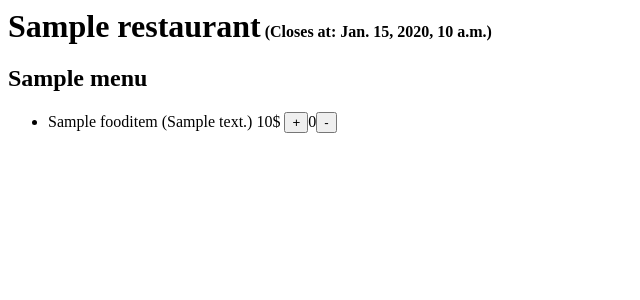
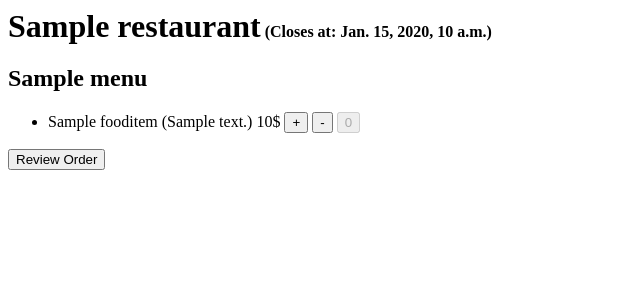
Before and after one commit to Ibrahim004/Restaurants-Pickup, a Django app: template foody/foodyapp/templates/foodyapp/menu_details.html in a window 1280 px wide. Shown: the top 300 px of the page, without its empty margins (0-640 px from the left). Run offline with Django 3.2, Linux system fonts and the light colour scheme; the template is opened without the code that fills it: most values are stand-ins (such as "Sample title", 1, 10 or a date in 2020).

Commit message:
Implements functionality to add food items to orders

```diff
--- a/foody/foodyapp/templates/foodyapp/menu_details.html
+++ b/foody/foodyapp/templates/foodyapp/menu_details.html
@@ -19,13 +19,36 @@
             {% for fooditem in menu.fooditem_set.all %}
             <li>
                 {{fooditem.name}} ({{fooditem.description}}) {{fooditem.price}}$
-                <span><button>+</button><span>0</span><button>-</button></span>
+                <span>
+                    <button type="button" onclick="incrementCount({{fooditem.id}})">+</button>
+                    <button type="button" onclick="decrementCount({{fooditem.id}})">-</button>
+                    <button type="button" disabled id="{{fooditem.id}}" name="{{fooditem.name}}" value="0" form="order_items_form">0</button>
+                </span>
             </li>
 
             {% endfor %}
         </ul>
+        <button type="submit" form="order_items_form">Review Order</button>
     </div>
+<form method="post" action="{% url 'review_order' %}" style="hidden" id="order_items_form">
+</form>
 {% endif %}
 </div>
+<script>
+    function incrementCount(foodItemId) {
+        button = document.getElementById(foodItemId);
+        button.value++;
+        button.innerHTML = (button.value);
+    }
+
+    function decrementCount(foodItemId) {
+        button = document.getElementById(foodItemId)
+        if(button.value == 0){
+            return;
+        }
+        button.value--;
+        button.innerHTML = (button.value)
+    }
+</script>
 </body>
 </html>
--- a/foody/foodyapp/urls.py
+++ b/foody/foodyapp/urls.py
@@ -8,4 +8,5 @@ urlpatterns = [
     path('restaurants/', views.get_restaurants, name='restaurants'),
     path('restaurant_details/<str:restaurant_id>', views.get_restaurant_details, name='restaurant_details'),
     path('menu_details/<str:menu_id>', views.get_menu_details, name='menu_details'),
+    path('review_order/', views.review_order, name='review_order')
 ]
--- a/foody/foodyapp/views.py
+++ b/foody/foodyapp/views.py
@@ -21,3 +21,7 @@ def get_menu_details(request, menu_id):
     menu = Menu.objects.get(id=menu_id)
     restaurant = menu.restaurant_set.all()[0]
     return render(request, 'foodyapp/menu_details.html', {'menu': menu, 'restaurant': restaurant})
+
+
+def review_order(request):
+    pass
```
